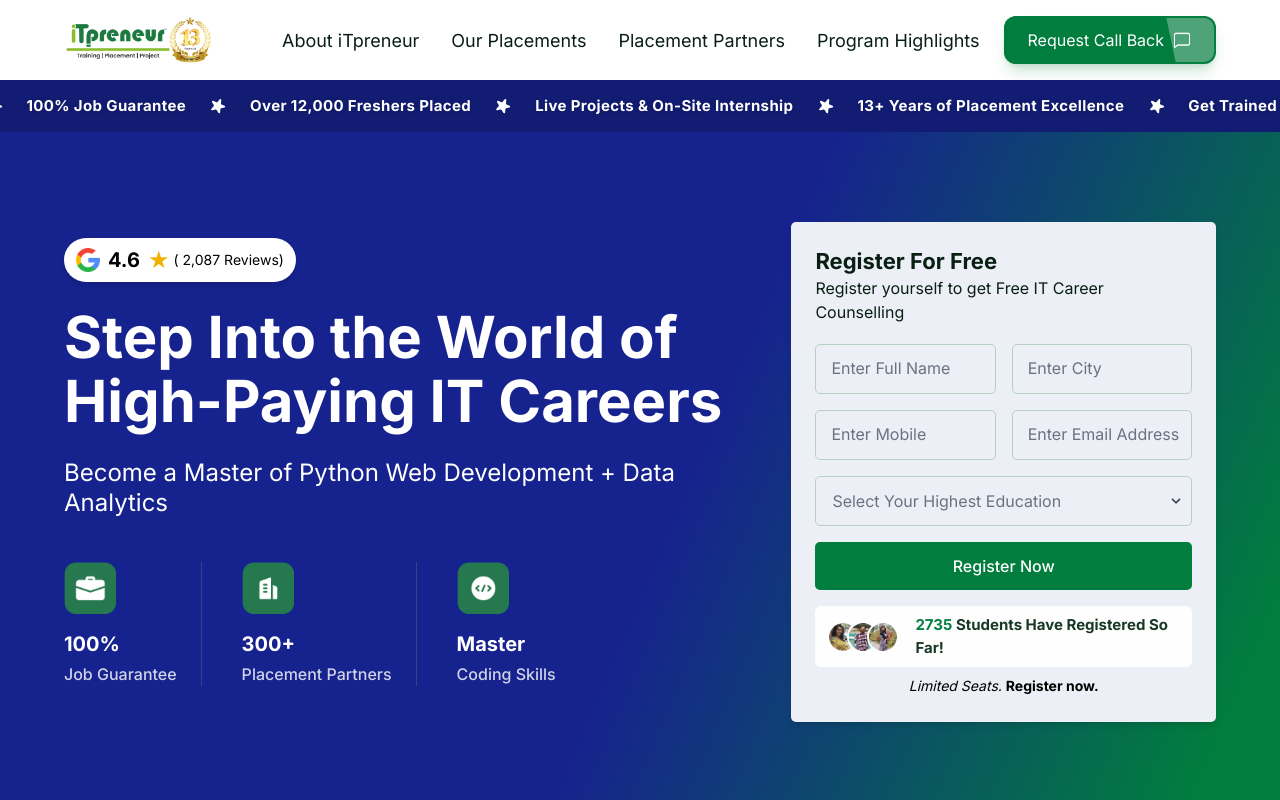
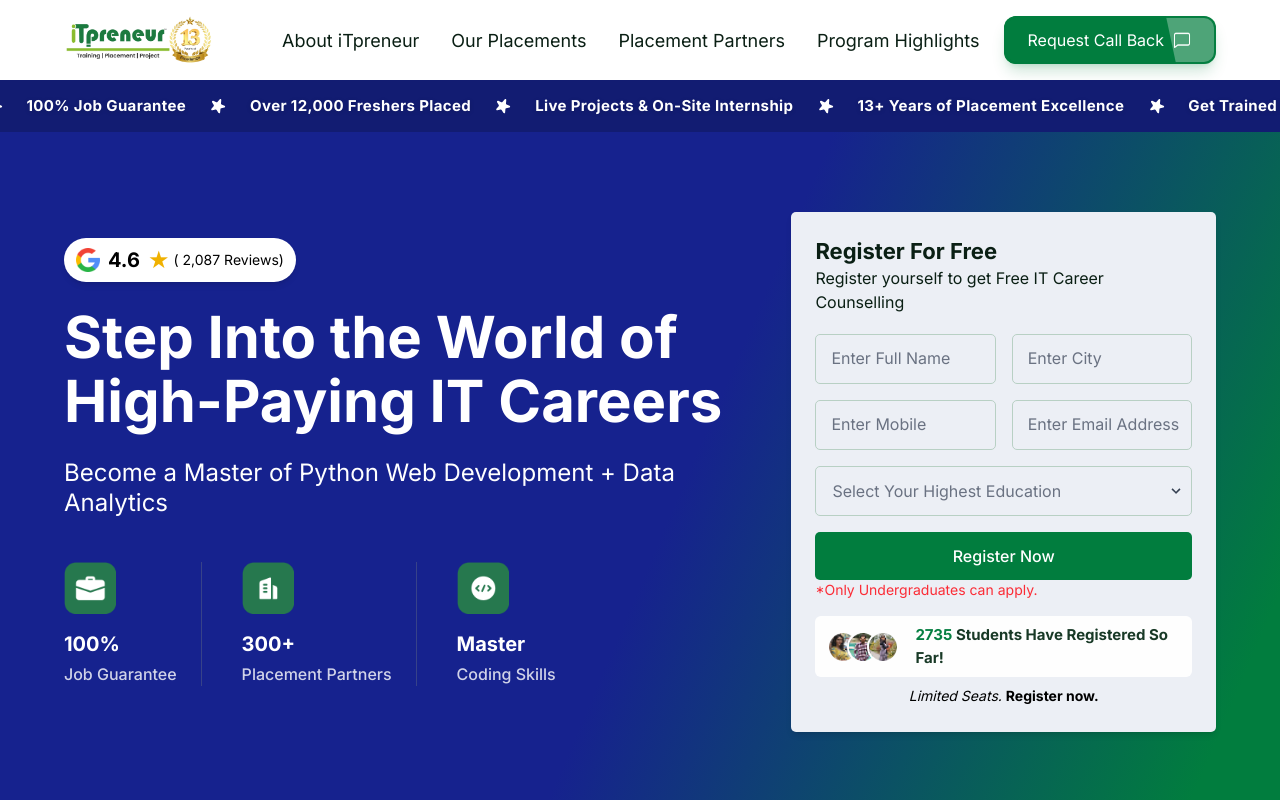
Before and after one commit to OlioGlobal/itpreneurpune, a Next.js app: page /python-developer-meta in a window 1280 px wide. Shown: the top 800 px of the page. Built offline with nearby package versions, Linux system fonts and the light colour scheme.

Commit message:
12 th pass removed

```diff
--- a/components/others/form2.js
+++ b/components/others/form2.js
@@ -21,7 +21,6 @@ export default function Form2({ idPrefix = "top", pageSource = "itpm_25" }) {
     "Bachelor of Commerce",
     "Bachelor of Arts",
     "Diploma Holder",
-    "12th Pass",
     "Other",
   ];
 
@@ -290,6 +289,7 @@ export default function Form2({ idPrefix = "top", pageSource = "itpm_25" }) {
           </div>
 
           {/* Submit Button */}
+          <div>
             <button
               type="submit"
               disabled={loading}
@@ -297,6 +297,10 @@ export default function Form2({ idPrefix = "top", pageSource = "itpm_25" }) {
             >
               {loading ? "Sending..." : "Register Now"}
             </button>
+            <div className="flex items-center gap-2   border-red-300 text-red-500 text-sm ">
+              <span>*Only Undergraduates can apply.</span>
+            </div>
+          </div>
         </form>
         {success && (
           <p className="text-green-600 text-center mt-4 font-medium">
```
Lines whose indentation alone changed are shown as unchanged.
